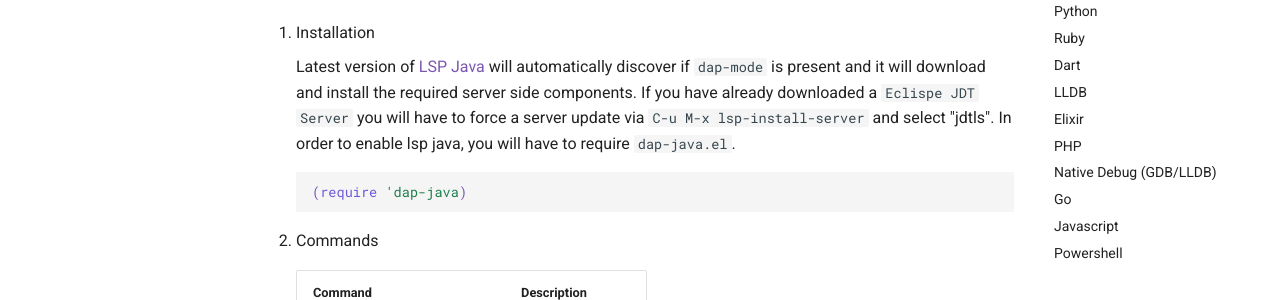
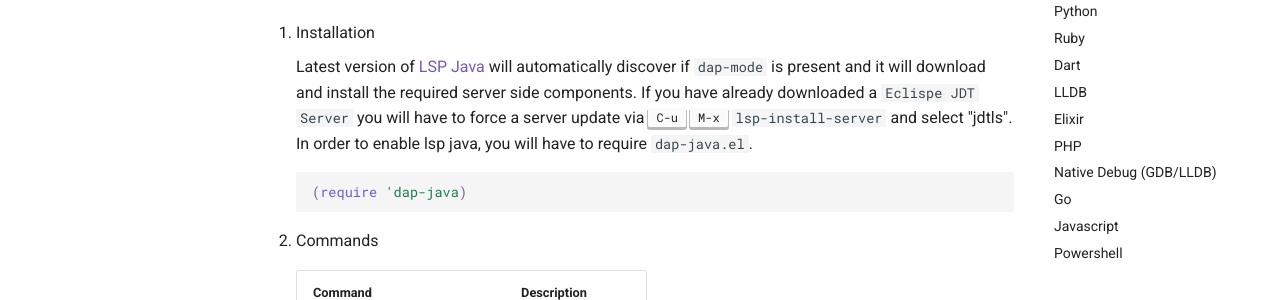
Before and after one commit to emacs-lsp/dap-mode, an MkDocs documentation site: the page built from docs/page/configuration.md, in a window 1280 px wide and 900 px high, scrolled down 700 px. Shown: the part 151-451 px from the top of the window. Built offline with MkDocs 1.6.1 and Material for MkDocs 9.7.7, drawn with Linux system fonts in a browser that asks for light colours; comment, search, counter and statistics services are not loaded; part of the change alters nothing that is shown.

```diff
--- a/docs/page/configuration.md
+++ b/docs/page/configuration.md
@@ -39,7 +39,7 @@ settings.
     will automatically discover if `dap-mode` is present and it will
     download and install the required server side components. If you
     have already downloaded a `Eclispe JDT Server` you will have to
-    force a server update via `C-u M-x lsp-install-server` and select
+    force a server update via <kbd>C-u</kbd> <kbd>M-x</kbd> `lsp-install-server` and select
     "jdtls". In order to enable lsp java, you will have to require
     `dap-java.el`.
 
```
